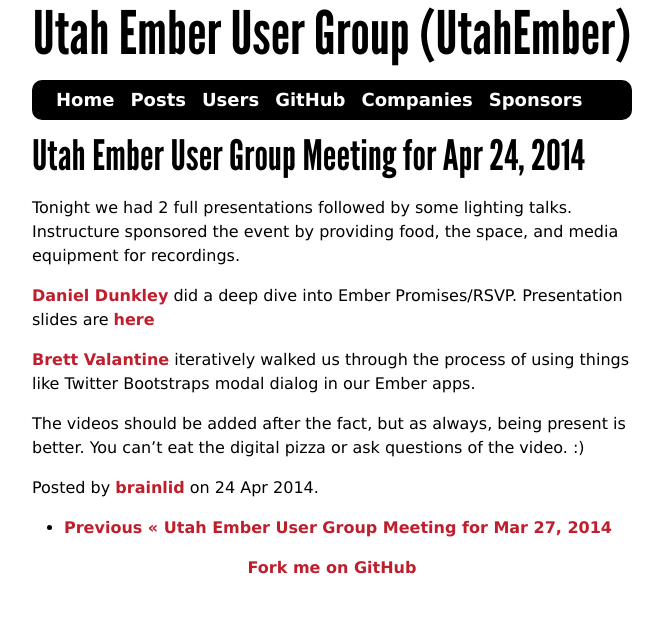
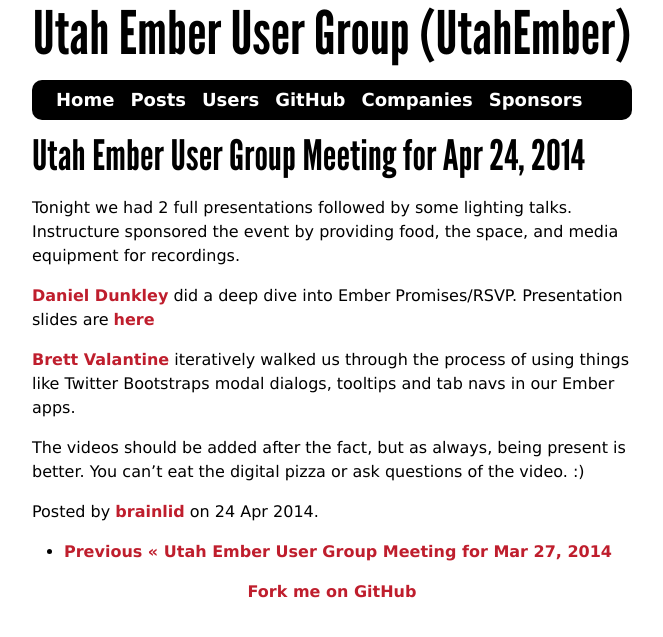
Before and after one commit to utahember/utahember.github.io, a Jekyll site: the page built from _posts/2014-04-24-ue.js-meeting.md, in a window 1280 px wide. Shown: the top 637 px of the page, without its empty margins (308-971 px from the left). Built offline with Jekyll 4.4.1, drawn with Linux system fonts in a browser that asks for light colours.

Commit message:
Update 2014-04-24-ue.js-meeting.md

```diff
--- a/_posts/2014-04-24-ue.js-meeting.md
+++ b/_posts/2014-04-24-ue.js-meeting.md
@@ -9,6 +9,6 @@ Tonight we had 2 full presentations followed by some lighting talks. Instructure
 
 [Daniel Dunkley](https://github.com/kingpin2k) did a deep dive into Ember Promises/RSVP. Presentation slides are [here](https://docs.google.com/presentation/d/1DYjd2BzCrj-no2V2NsqqEfsYlliUEWPf8hCtVVkX0lM/pub?start=false&loop=false&delayms=3000#slide=id.p)
 
-[Brett Valantine](https://github.com/brettv) iteratively walked us through the process of using things like Twitter Bootstraps modal dialog in our Ember apps.
+[Brett Valantine](https://github.com/brettv) iteratively walked us through the process of using things like Twitter Bootstraps modal dialogs, tooltips and tab navs in our Ember apps.
 
 The videos should be added after the fact, but as always, being present is better. You can't eat the digital pizza or ask questions of the video. :)
```
